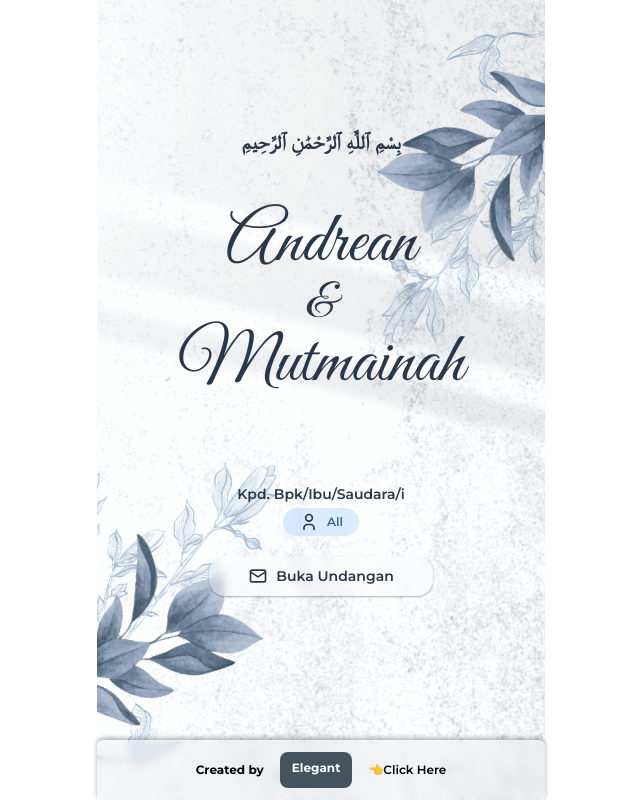
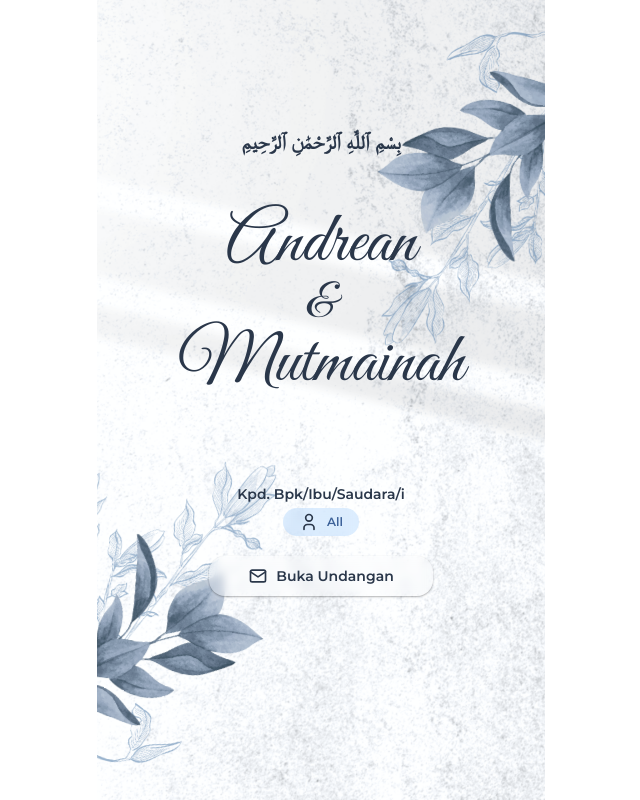
Before and after one commit to ProjectAhkdan/undangandigital, a Next.js app: page / in a window 1280 px wide. Shown: the whole page, without its empty margins (319-959 px from the left). Built offline with nearby package versions, Linux system fonts and the light colour scheme; a web font is replaced by a local one.

Commit message:
updatess

```diff
--- a/src/app/Andrean-Mutmainah/SectionFive.tsx
+++ b/src/app/Andrean-Mutmainah/SectionFive.tsx
@@ -2,7 +2,7 @@ import Image from "next/image";
 
 export default function SectionFive() {
   return (
-    <div className=" relative flex text-white font-poppins flex-col items-center h-screen max-w-md m-auto overflow-hidden p-8 text-center">
+    <div className=" relative flex text-white font-poppins flex-col items-center h-screen max-w-md m-auto overflow-hidden  text-center">
       <div>
         <Image
           src="/bgSectionFive.png"
@@ -14,7 +14,7 @@ export default function SectionFive() {
         />
       </div>
 
-      <div className="relative z-10 flex flex-col space-y-5 shadow-md shadow-black/25 px-4 rounded-md justify-center h-screen w-full">
+      <div className="relative z-10 flex flex-col space-y-5 px-4 rounded-md justify-center h-screen w-full">
         <h4 className=" text-black font-scheherazade text-xl">
           وَمِنۡ اٰيٰتِهٖۤ اَنۡ خَلَقَ لَكُمۡ مِّنۡ اَنۡفُسِكُمۡ اَزۡوَاجًا لِّتَسۡكُنُوۡۤا اِلَيۡهَا وَجَعَلَ بَيۡنَكُمۡ مَّوَدَّةً وَّرَحۡمَةً  ؕ اِنَّ فِىۡ ذٰ لِكَ لَاٰيٰتٍ لِّقَوۡمٍ يَّتَفَكَّرُوۡنَ
         </h4>
@@ -27,6 +27,9 @@ export default function SectionFive() {
         </p>
         <span className="pt-5 font-bold text-black/45">QS Ar-Rum: 21</span>
       </div>
+      <div className="relative z-10 flex flex-col space-y-5 shadow-md  bg-white/10 backdrop-blur-md px-4 justify-center h-10 w-full">
+        <h3 className="text-black/70 text-sm font-normal">Buat Undanganmu, <a className="text-red-600 font-semibold" target="_blank" href="https://wa.me/628817224077?text=Saya%20mau%20buat%20Undangan%20Digital">Klik disini </a></h3>
+      </div>
     </div>
   );
 }
--- a/src/app/layout.tsx
+++ b/src/app/layout.tsx
@@ -1,6 +1,5 @@
 import type { Metadata } from "next";
 import "./globals.css";
-import Benner from "@/components/Benner";
 
 export const metadata: Metadata = {
   title: "Undangan Pernikahan Andrean & Mutmainah",
@@ -39,7 +38,6 @@ export default function RootLayout({
     <html lang="en">
       <body>
         {children}
-        <Benner />
       </body>
     </html>
   );
--- a/src/components/Benner.tsx
+++ /dev/null
@@ -1,46 +0,0 @@
-"use client"
-
-import { useState, useEffect } from "react";
-import { motion } from "framer-motion";
-import RotatingText from "./ui/textRotating";
-
-export default function Benner() {
-  const [isVisible, setIsVisible] = useState(false);
-
-  useEffect(() => {
-    const handleScroll = () => {
-      const scrollPosition = window.scrollY;
-      setIsVisible(scrollPosition === 500 || scrollPosition < window.innerHeight);
-    };
-
-    window.addEventListener("scroll", handleScroll);
-  }, []);
-
-  return (
-    <motion.div
-      className="z-[9999] gap-2 fixed flex w-full bottom-0  font-montserrat "
-      initial={{ y: 0 }}
-      animate={{ y: isVisible ? 0 : 1000 }}
-      transition={{ type: "spring", stiffness: 200, damping: 50, mass: 1, velocity: 5, ease: "easeInOut" }}
-    >
-      <div className="relative flex justify-center items-center gap-4 mx-auto max-w-md w-full shadow-[0_-2px_5px_rgba(0,0,0,0.3)] bg-gray-200/35 backdrop-blur-sm overflow-hidden py-3 rounded-t-md">
-      <h1 className="text-black font-bold text-xs">Created by</h1>
-      <a href="http://" target="_blank" rel="noopener noreferrer">
-        <RotatingText
-          texts={["Adan", "Creative", "Elegant", "Efficient"]}
-          mainClassName="px-2 sm:px-2 md:px-3 bg-[#45535e] font-bold text-white text-xs overflow-hidden py-0.5 sm:py-1 md:py-2 justify-center rounded-lg"
-          staggerFrom={"last"}
-          initial={{ y: "100%" }}
-          animate={{ y: 0 }}
-          exit={{ y: "-120%" }}
-          staggerDuration={0.025}
-          splitLevelClassName="overflow-hidden pb-0.5 sm:pb-1 md:pb-1"
-          transition={{ type: "spring", damping: 30, stiffness: 400 }}
-          rotationInterval={2000}
-        />
-      </a>
-      <p className="font-semibold text-xs">👈Click Here</p>
-      </div>
-    </motion.div>
-  );
-}
--- /dev/null
+++ b/src/components/Footer.tsx
@@ -0,0 +1,17 @@
+"use client"
+
+
+export default function Benner() {
+  return (
+    <footer
+      className="z-[9999] gap-2 flex w-full font-montserrat ">
+      <div className="relative flex justify-center items-center gap-4 mx-auto max-w-md w-full shadow-[0_-2px_5px_rgba(0,0,0,0.3)] bg-gray-200/35 backdrop-blur-sm overflow-hidden py-3 rounded-t-md">
+      <h1 className="text-black font-bold text-xs">Created by</h1>
+      <a href="http://" target="_blank" rel="noopener noreferrer">
+      Link
+      </a>
+      <p className="font-semibold text-xs">👈Click Here</p>
+      </div>
+    </footer>
+  );
+}
```
